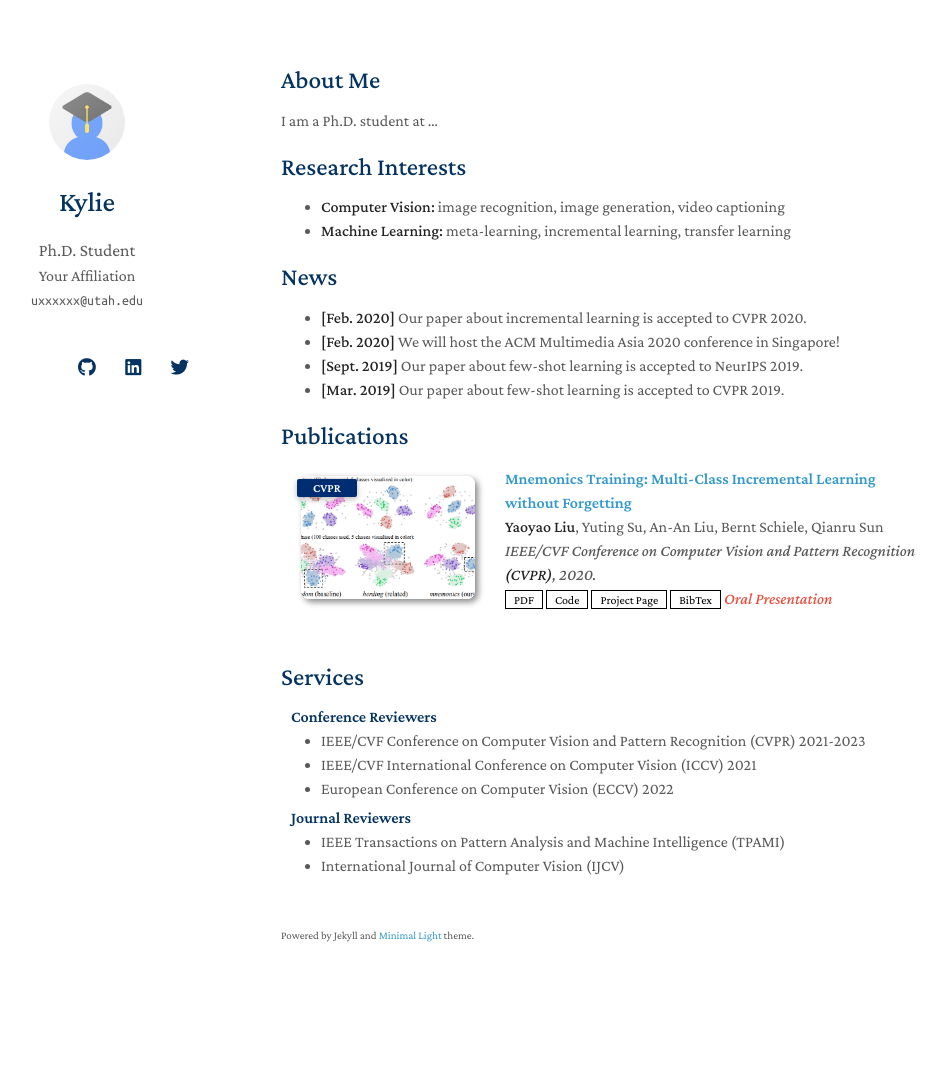
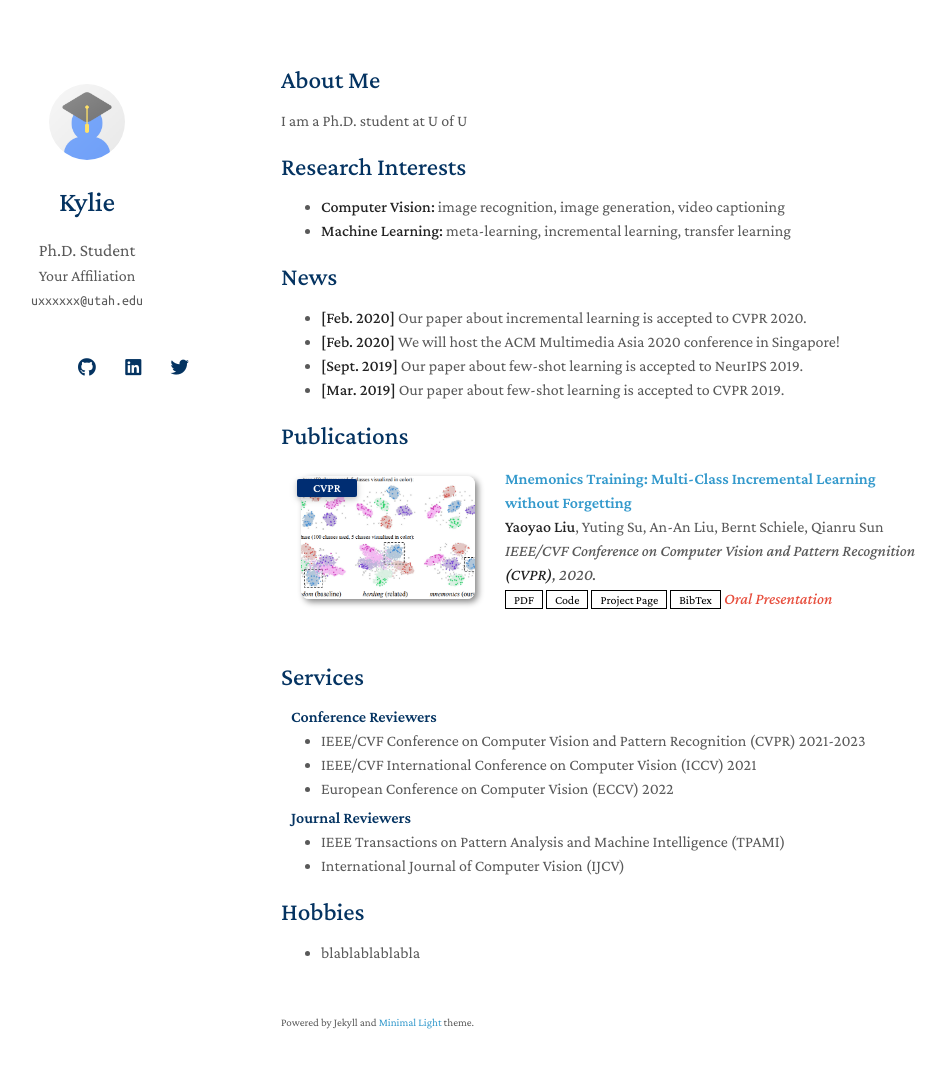
Before and after one commit to kylieyjj/kylieyjj.github.io, a Jekyll site: the page built from index.md, in a window 1280 px wide and 1103 px high. Shown: the top 1068 px of the window, without its empty margins (189-1134 px from the left). Built offline with Jekyll 4.4.1, drawn with Linux system fonts in a browser that asks for light colours; nearby versions of some CDN libraries; a style sheet for code colours, icons or effects is not loaded; our own code applies the rules of GitHub Pages for plain Markdown files.

Commit message:
Update index.md

```diff
--- a/index.md
+++ b/index.md
@@ -4,7 +4,7 @@ layout: homepage
 
 ## About Me
 
-I am a Ph.D. student at ...
+I am a Ph.D. student at U of U
 
 ## Research Interests
 
@@ -21,3 +21,6 @@ I am a Ph.D. student at ...
 {% include_relative _includes/publications.md %}
 
 {% include_relative _includes/services.md %}
+
+## Hobbies
+- blablablablabla
```
